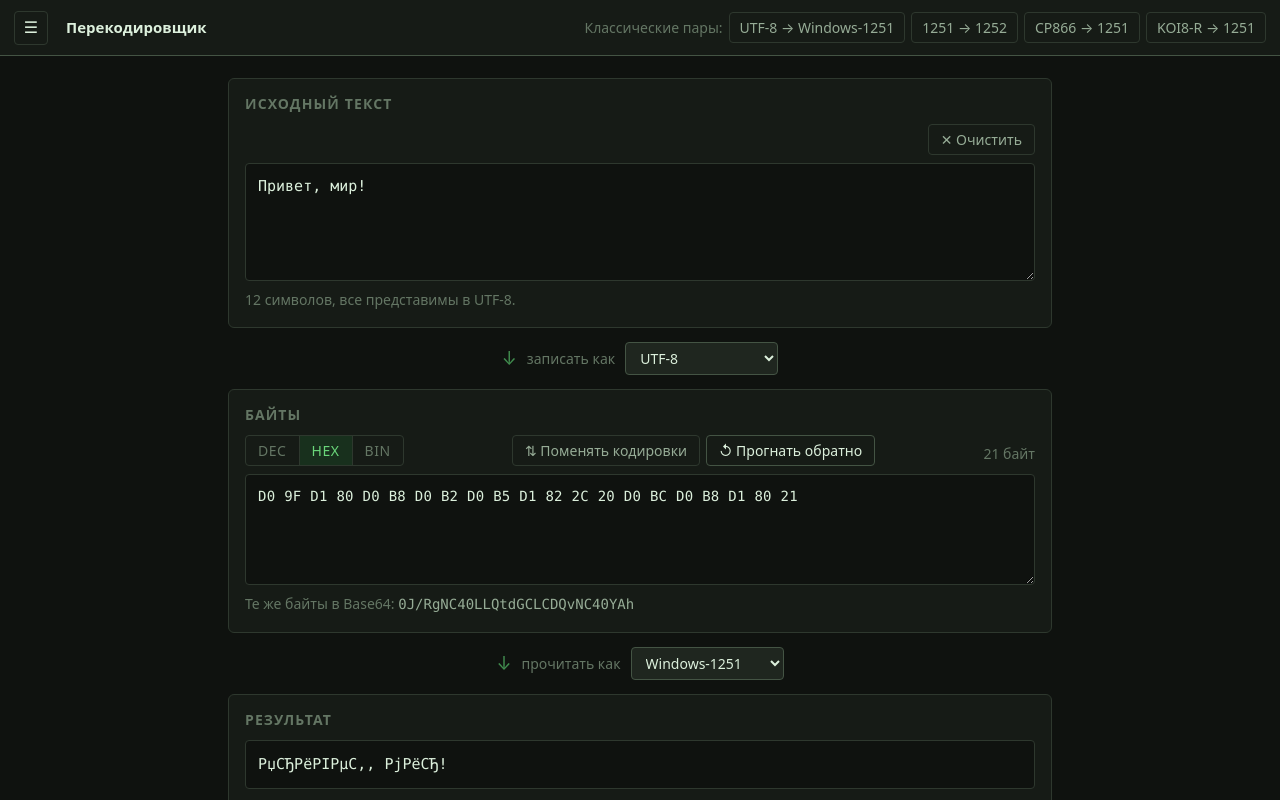
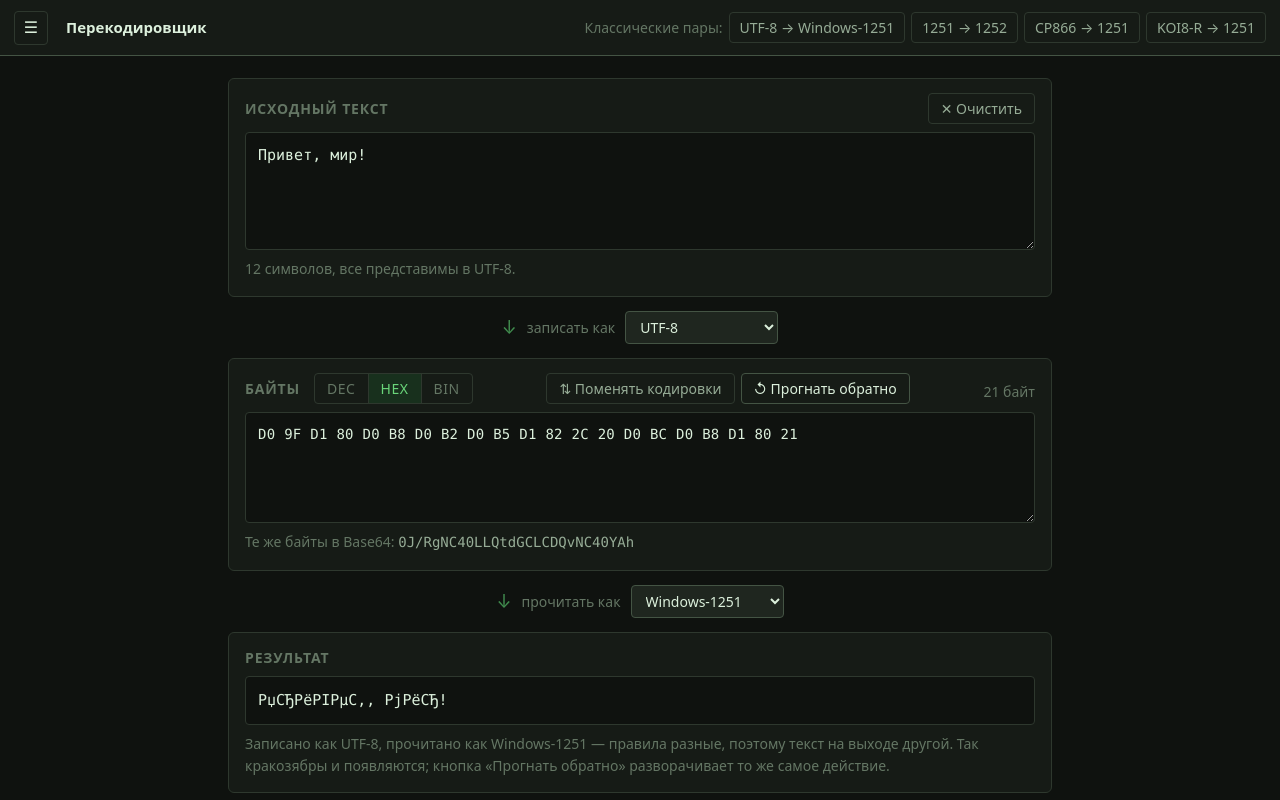
Before and after one commit to Aumphaadr/Charsets, a plain HTML site: page convert.html in a window 1280 px wide. Drawn offline with Linux system fonts and the light colour scheme.

```diff
--- a/convert.html
+++ b/convert.html
@@ -31,8 +31,8 @@
     <div class="pipe">
 
       <section class="stage">
-        <h2>Исходный текст</h2>
-        <div class="stagebar right">
+        <div class="stagebar">
+          <h2>Исходный текст</h2>
           <div class="turns">
             <button type="button" id="clear"
               title="Очистить поле. Действие отменяется как обычная правка — Ctrl+Z вернёт текст.">
@@ -49,12 +49,14 @@
       </div>
 
       <section class="stage">
-        <h2>Байты</h2>
         <div class="stagebar">
-          <div class="radix" role="group" aria-label="Система счисления">
-            <button type="button" data-radix="dec">DEC</button>
-            <button type="button" data-radix="hex" aria-pressed="true">HEX</button>
-            <button type="button" data-radix="bin">BIN</button>
+          <div class="barleft">
+            <h2>Байты</h2>
+            <div class="radix" role="group" aria-label="Система счисления">
+              <button type="button" data-radix="dec">DEC</button>
+              <button type="button" data-radix="hex" aria-pressed="true">HEX</button>
+              <button type="button" data-radix="bin">BIN</button>
+            </div>
           </div>
 
           <!-- Развороты живут здесь, в середине конвейера: это действие
@@ -80,7 +82,7 @@
       </div>
 
       <section class="stage">
-        <h2>Результат</h2>
+        <div class="stagebar"><h2>Результат</h2></div>
         <div class="result" id="out"></div>
         <p class="meta" id="out-meta"></p>
       </section>
--- a/css/style.css
+++ b/css/style.css
@@ -264,10 +264,14 @@
   background: var(--c-surface);
   border: 1px solid var(--c-border); border-radius: var(--radius-md);
 }
+/* Заголовок живёт в той же строке, что и контролы секции: отдельной
+   строкой он занимал высоту, ничего к ней не добавляя. */
 .stage h2 {
-  margin: 0 0 10px; font-size: var(--fs-ui); font-weight: 600;
-  letter-spacing: .08em; text-transform: uppercase; color: var(--c-text-dim);
+  margin: 0; font-size: var(--fs-ui); font-weight: 600;
+  letter-spacing: .06em; text-transform: uppercase; color: var(--c-text-dim);
+  white-space: nowrap;
 }
+.barleft { display: flex; align-items: center; gap: 14px; }
 .stage textarea {
   display: block; width: 100%; resize: vertical;
   padding: 10px 12px;
@@ -278,7 +282,6 @@
 .stage #bytes { font-family: var(--font-num); font-size: 14px; letter-spacing: .02em; }
 .stage textarea:focus { outline: none; border-color: var(--c-accent-dim); }
 
-.stagebar.right { justify-content: flex-end; }
 .stagebar { display: flex; align-items: center; justify-content: space-between;
             gap: 12px; flex-wrap: wrap; margin-bottom: 8px; }
 .radix { display: flex; border: 1px solid var(--c-border); border-radius: var(--radius-sm); overflow: hidden; }
```
Also changed, not shown: SPEC.md (+16 -1 lines).
